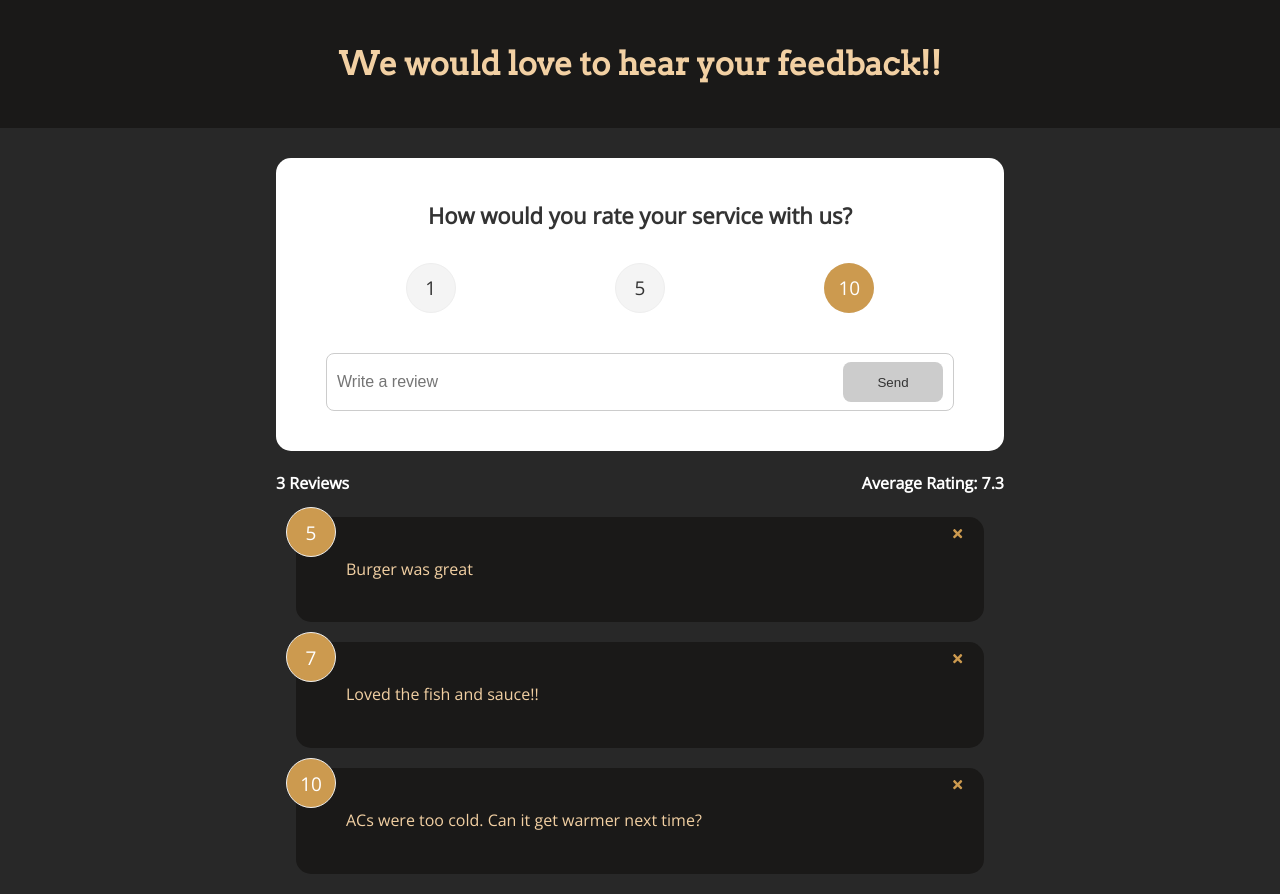
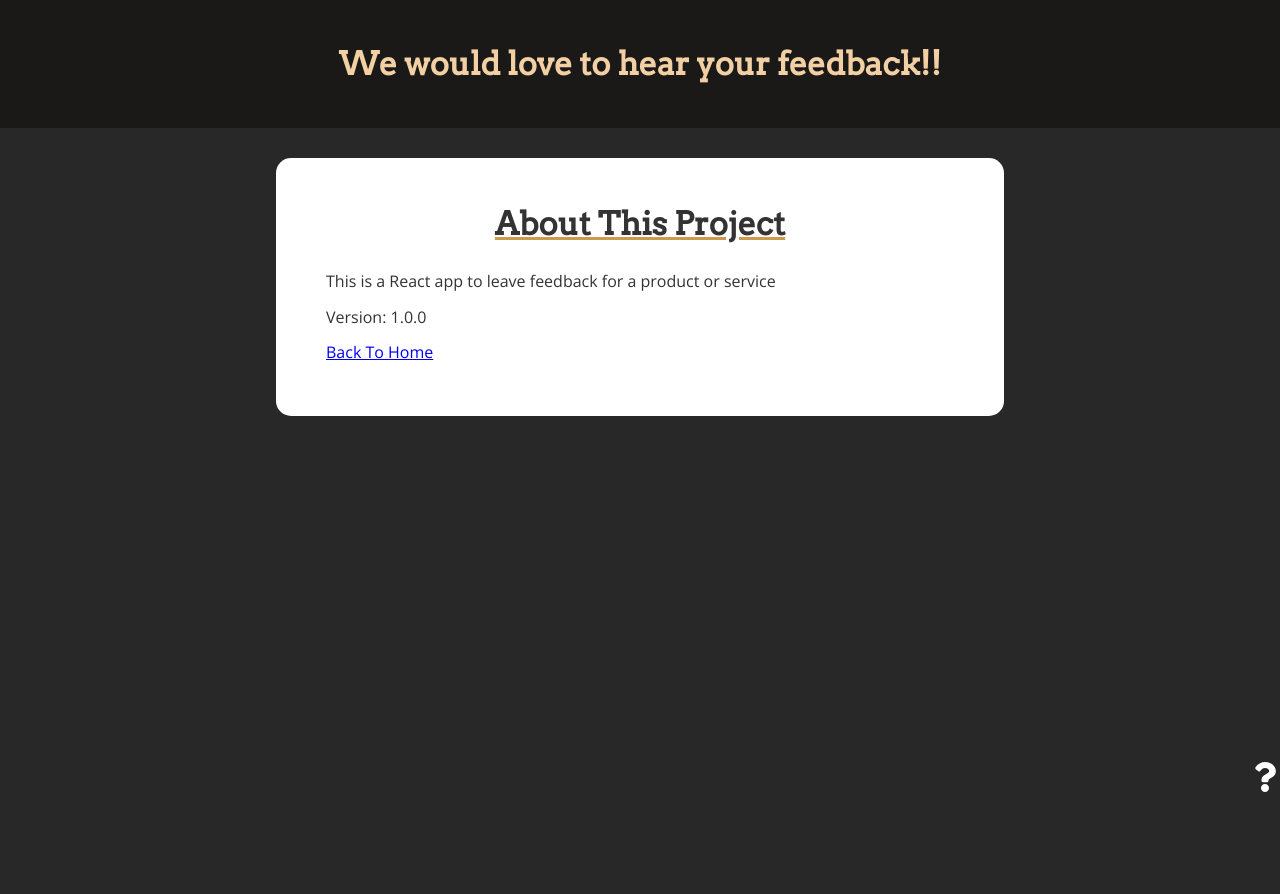
Before and after one commit to godswillumukoro/tw-feedback-app, a React (Create React App) app: page /about in a window 1280 px wide. After the commit the page ends 800 px from the top, so only its background shows below. Built offline with nearby package versions, Linux system fonts and the light colour scheme.

Commit message:
About page and link

```diff
--- a/package.json
+++ b/package.json
@@ -10,6 +10,7 @@
     "react": "^18.2.0",
     "react-dom": "^18.2.0",
     "react-icons": "^4.8.0",
+    "react-router-dom": "^6.11.1",
     "react-scripts": "5.0.1",
     "uuid": "^9.0.0",
     "web-vitals": "^2.1.4"
--- a/src/App.js
+++ b/src/App.js
@@ -1,18 +1,21 @@
 // you can create React components using classes or hooks
 import { v4 as uuidv4 } from "uuid";
+import { BrowserRouter as Router, Route, Routes } from "react-router-dom";
 import { useState } from "react";
 import Header from "./components/Header";
 import FeedbackData from "./data/FeedbackData";
 import FeedbackList from "./components/FeedbackList";
 import FeedbackStats from "./components/FeedbackStats";
 import Form from "./components/Form";
+import Footer from "./components/Footer";
+import About from "./pages/About";
 
 function App() {
   const [feedback, setFeedback] = useState(FeedbackData);
 
   const addFeedback = (newFeedback) => {
-    newFeedback.id = uuidv4()
-    setFeedback([newFeedback, ...feedback])
+    newFeedback.id = uuidv4();
+    setFeedback([newFeedback, ...feedback]);
   };
   const deleteFeedback = (id) => {
     if (window.confirm("Sure you wanna delete?")) {
@@ -20,16 +23,31 @@
     }
   };
   return (
-    <>
+    <Router>
       <Header />
       <div className="container">
-        <Form handleAdd={addFeedback} />
-        <FeedbackStats feedback={feedback} />
-        <FeedbackList feedback={feedback} handleDelete={deleteFeedback} />
+        <Routes>
+          <Route
+            exact
+            path="/"
+            element={
+              <>
+                <Form handleAdd={addFeedback} />
+                <FeedbackStats feedback={feedback} />
+                <FeedbackList
+                  feedback={feedback}
+                  handleDelete={deleteFeedback}
+                />
+              </>
+            }
+          ></Route>
+          <Route path="/about" element={<About />} />
+        </Routes>
       </div>
+      <Footer />
       {/* <h1>Twinwaters, Lagos</h1>
-      <p>The best leisure and dining experience</p> */}
-    </>
+    <p>The best leisure and dining experience</p> */}
+    </Router>
   );
 }
 
--- a/src/components/FeedbackList.jsx
+++ b/src/components/FeedbackList.jsx
@@ -1,15 +1,35 @@
 import React from "react";
+import { motion, AnimatePresence } from "framer-motion";
 import FeedbackItem from "./FeedbackItem";
 
 function FeedbackList({ feedback, handleDelete }) {
-
   return (
     <div className="feedback-list">
-      {feedback.map((item) => (
-        <FeedbackItem key={item.id} item={item} handleDelete={handleDelete} />
-      ))}
+      <AnimatePresence>
+        {feedback.map((item) => (
+          <motion.div
+            key={item.id}
+            initial={{ opacity: 0 }}
+            animate={{ opacity: 1 }}
+            exit={{ opacity: 0 }}
+          >
+            <FeedbackItem
+              key={item.id}
+              item={item}
+              handleDelete={handleDelete}
+            />
+          </motion.div>
+        ))}
+      </AnimatePresence>
     </div>
   );
+  // return (
+  //   <div className="feedback-list">
+  //     {feedback.map((item) => (
+  //       <FeedbackItem key={item.id} item={item} handleDelete={handleDelete} />
+  //     ))}
+  //   </div>
+  // );
 }
 
 export default FeedbackList;
--- /dev/null
+++ b/src/components/Footer.jsx
@@ -0,0 +1,15 @@
+import React from "react";
+import { Link } from "react-router-dom";
+import { FaQuestion } from "react-icons/fa";
+
+function Footer() {
+  return (
+    <div className="about-link">
+      <Link to="/about">
+        <FaQuestion size={30} />
+      </Link>
+    </div>
+  );
+}
+
+export default Footer;
--- a/src/globals.css
+++ b/src/globals.css
@@ -195,6 +195,10 @@
 .about-link {
   display: flex;
   justify-content: flex-end;
+  position: fixed;
+  left: 0;
+  bottom: 0;
+  width: 100%;
 }
 
 /* FIX: Remove position: absolute to keep about icon at the bottom of the
@@ -208,12 +212,17 @@
   color: #CC9A4F;
 }
 
+
 .about h1 {
   margin-bottom: 20px;
+  text-align: center;
+  text-decoration: underline;
+  text-decoration-color: #CC9A4F;
 }
 
 .about p {
   margin: 10px 0;
+
 }
 
 @media (max-width: 600px) {
--- /dev/null
+++ b/src/pages/About.jsx
@@ -0,0 +1,22 @@
+import React from "react";
+import { Link } from "react-router-dom";
+
+import Card from "../components/utils/Card";
+
+function About() {
+  return (
+    <Card>
+      <div className="about">
+        <h1>About This Project</h1>
+        <p>This is a React app to leave feedback for a product or service</p>
+        <p>Version: 1.0.0</p>
+
+        <p>
+          <Link to="/">Back To Home</Link>
+        </p>
+      </div>
+    </Card>
+  );
+}
+
+export default About;
```
Also changed, not shown: 1 other file (tests, documents, lock files or other folders).
